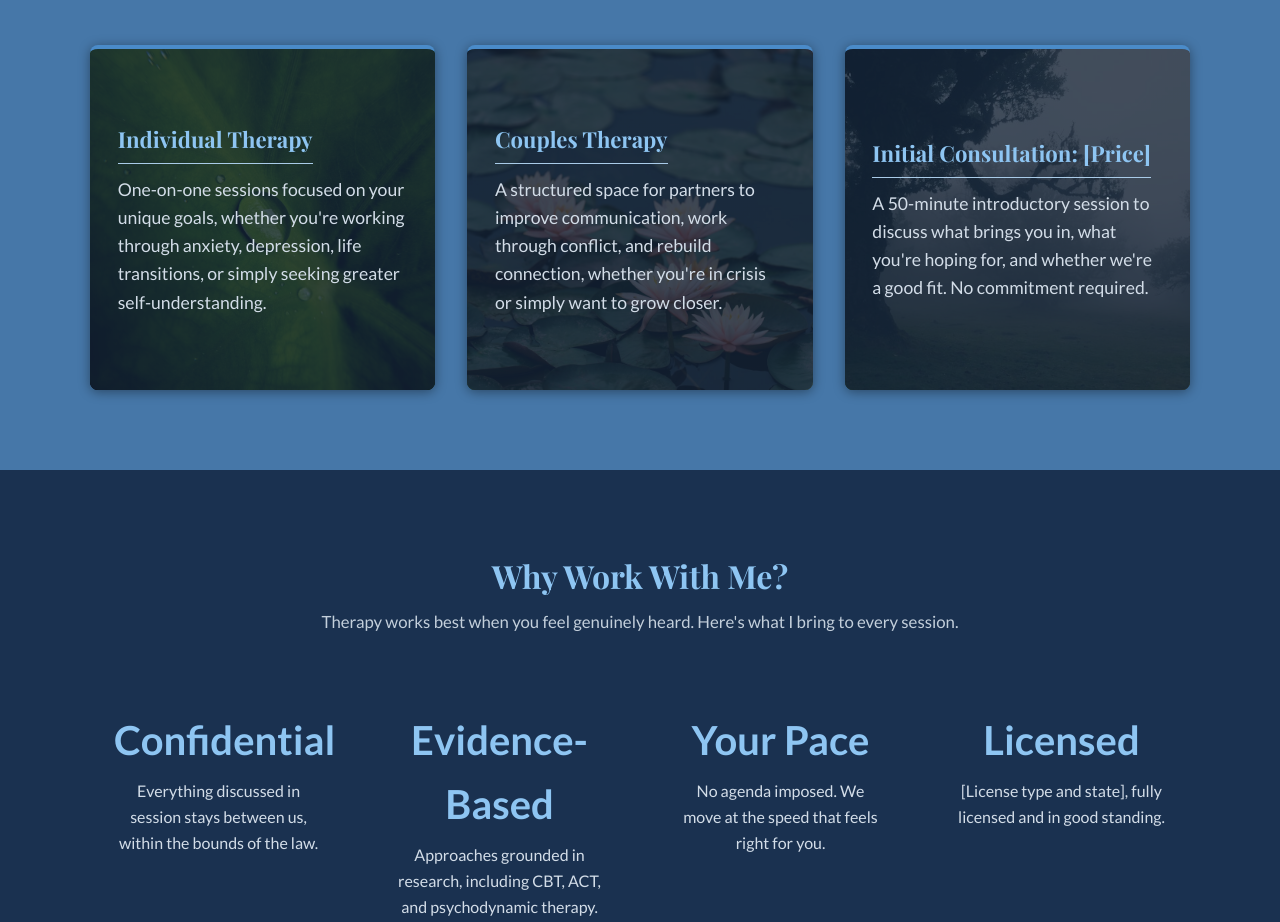
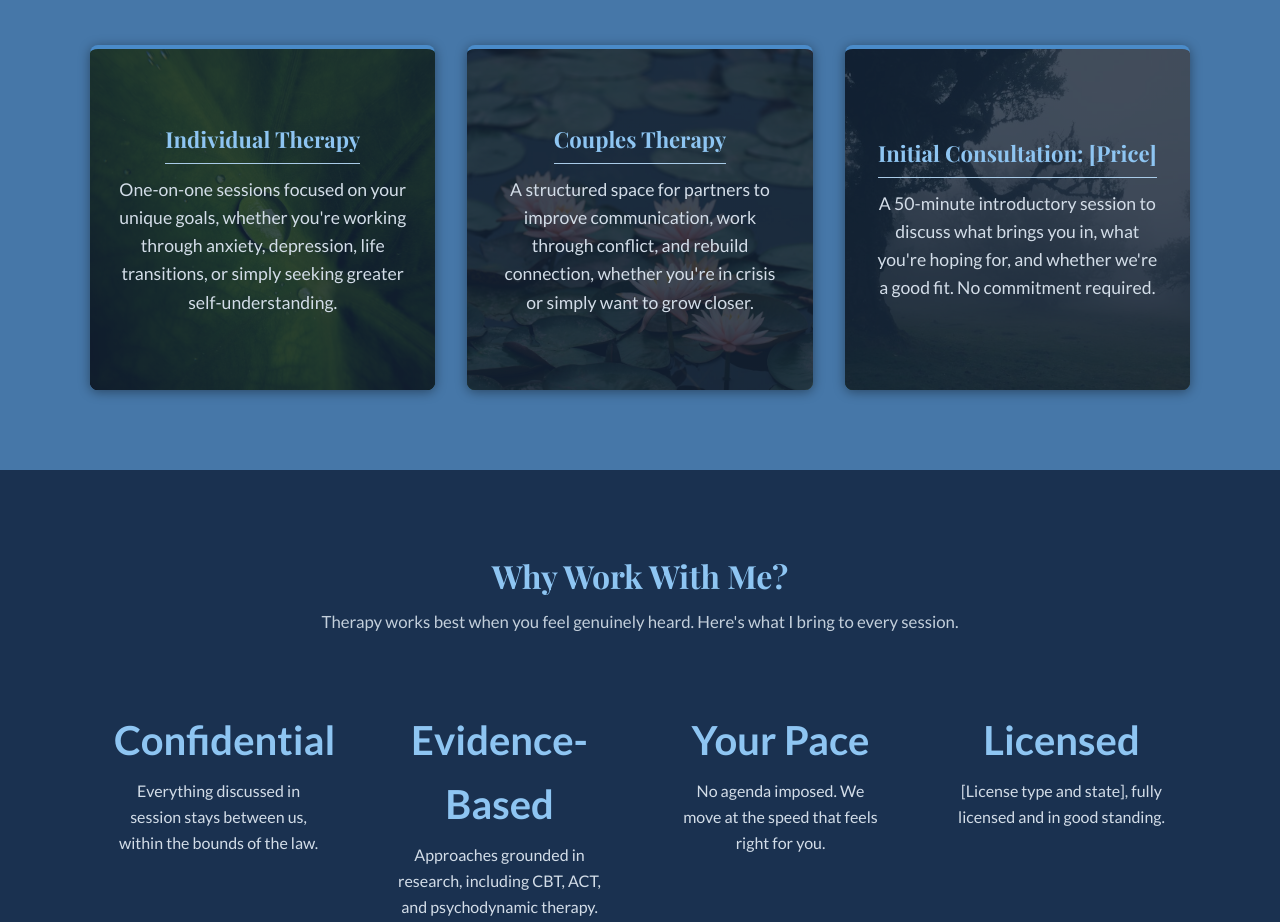
Before and after one commit to luce-vision/Julia-Laplaza-Psychotherapy-Site, a plain HTML site: page index.html in a window 1280 px wide. Shown: the part 841-1763 px from the top of the page. Drawn offline with nearby package versions, Linux system fonts and the light colour scheme; a web font is replaced by a local one.

Commit message:
centered title,centered card text

```diff
--- a/style.css
+++ b/style.css
@@ -322,6 +322,7 @@ section {
 }
 
 .services-grid-3 .service-card p {
+  text-align: center;
   font-size: 5.1cqi;
   line-height: 1.6;
 }
@@ -350,9 +351,13 @@ section {
   font-size: 0.97rem;
 }
 
-/* Homepage service card headings: underlined to match the site title */
+/* Card headings: centered and underlined to match the site title */
 .services-grid-3 .service-card h3 {
-  display: inline-block;
+  display: block;
+  width: fit-content;
+  margin-left: auto;
+  margin-right: auto;
+  text-align: center;
   padding-bottom: 0.25em;
   border-bottom: 1.5px solid #a9cbe8;
 }
```
